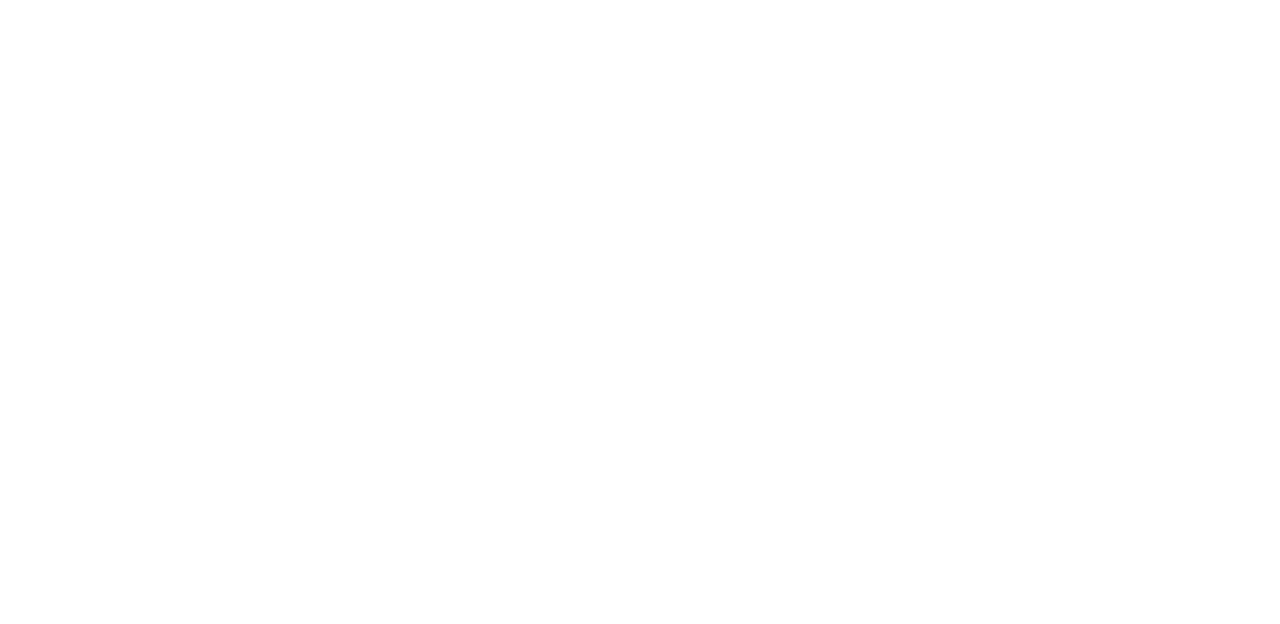
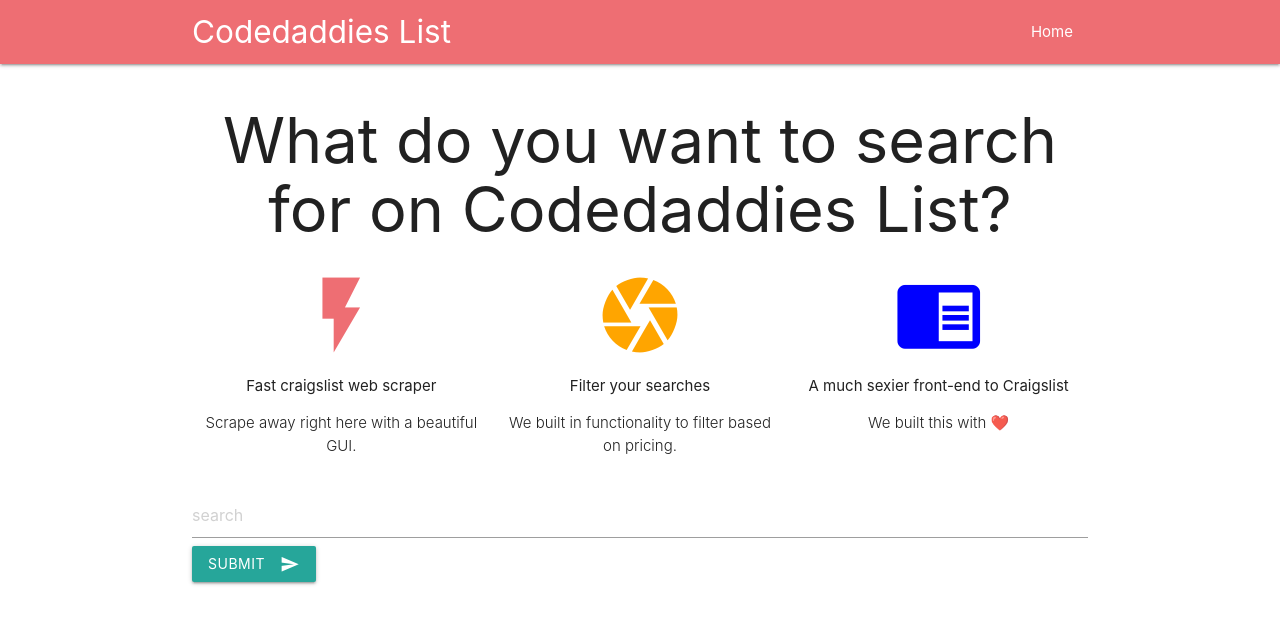
Before and after one commit to nadhemjbeli/codedaddies_list, a Django app: page / in a window 1280 px wide. Before the commit the part shown is empty. Shown: the top 624 px of the page. Run offline with Django 3.2, Linux system fonts and the light colour scheme.

Commit message:
add frontend and requirements

```diff
--- a/myapp/templates/base.html
+++ b/myapp/templates/base.html
@@ -1,10 +1,70 @@
-<!DOCTYPE html>
+{#{% load staticfiles %}#}
+{% load static %}
+
 <html lang="en">
 <head>
     <meta charset="UTF-8">
-    <title>Codedaddies list</title>
+    <title>Codedaddies List</title>
+    <meta charset="UTF-8"/>
+    <meta name="viewport" content="width=device-width, initial-scale=1"/>
+    <link rel="stylesheet" href="{% static "css/style.css" %}">
+    <link rel="stylesheet" href="https://cdnjs.cloudflare.com/ajax/libs/materialize/1.0.0/css/materialize.min.css">
+    <link href="https://fonts.googleapis.com/icon?family=Material+Icons" rel="stylesheet">
+
 </head>
 <body>
+    <nav>
+        <div class="container nav-wrapper">
+            <a href="/" class="brand-logo">Codedaddies List</a>
+            <ul id="nav-mobile" class="right">
+                <li><a href="/">Home</a></li>
+            </ul>
+        </div>
+    </nav>
 
+    <div class="container">
+        <h1 style="text-align: center">What do you want to search for on Codedaddies List?</h1>
+        <div class="row">
+            <div class="col s4">
+                <!-- Promo Content 1 goes here -->
+                <div class="center">
+                    <i class="large material-icons" style="color: #EE6E73">flash_on</i>
+                    <p>Fast craigslist web scraper</p>
+                    <p class="light center">Scrape away right here with a beautiful GUI.</p>
+                </div>
+            </div>
+
+            <div class="col s4">
+                <!-- Promo Content 2 goes here -->
+                <div class="center">
+                    <i class="large material-icons" style="color: orange">camera</i>
+                    <p>Filter your searches</p>
+                    <p class="light center">We built in functionality to filter based on pricing.</p>
+                </div>
+            </div>
+
+            <div class="col s4">
+                <!-- Promo Content 3 goes here -->
+                <div class="center">
+                    <i class="large material-icons" style="color: blue">chrome_reader_mode</i>
+                    <p>A much sexier front-end to Craigslist</p>
+                    <p class="light center">We built this with ❤️</p>
+                </div>
+            </div>
+        </div>
+        <form action="{% url 'new_search' %}" method="post">
+            {% csrf_token %}
+            <input type="text" name="search" placeholder="search">
+            <button class="btn waves-effect waves-light" type="submit" name="action">Submit
+                <i class="material-icons right">send</i>
+            </button>
+        </form>
+
+        {% block content %}
+
+        {% endblock content %}
+    </div>
+
+    <script src="https://cdnjs.cloudflare.com/ajax/libs/materialize/1.0.0/js/materialize.min.js"></script>
 </body>
 </html>
--- a/myapp/urls.py
+++ b/myapp/urls.py
@@ -2,5 +2,6 @@ from . import views
 from django.urls import path
 urlpatterns = [
     path('',views.home,name="home"),
+    path('new_search',views.new_search,name="new_search"),
     # path('admin/',admin.site.urls)
 ]
--- a/myapp/views.py
+++ b/myapp/views.py
@@ -1,5 +1,18 @@
+import requests
 from django.shortcuts import render
+from bs4 import BeautifulSoup
+
 
 # Create your views here.
+
 def home(request):
-    return render(request,'base.html')
+    return render(request, 'base.html')
+
+
+def new_search(request):
+    search = request.POST.get('search')
+    print(search)
+    stuff_for_frontend = {
+        'search':search,
+    }
+    return render(request, 'myapp/new_search.html', stuff_for_frontend)
```
Also changed, not shown: myapp/templates/myapp/new_search.html (added, +23 -0 lines), requirements.txt (added, +22 -0 lines).
